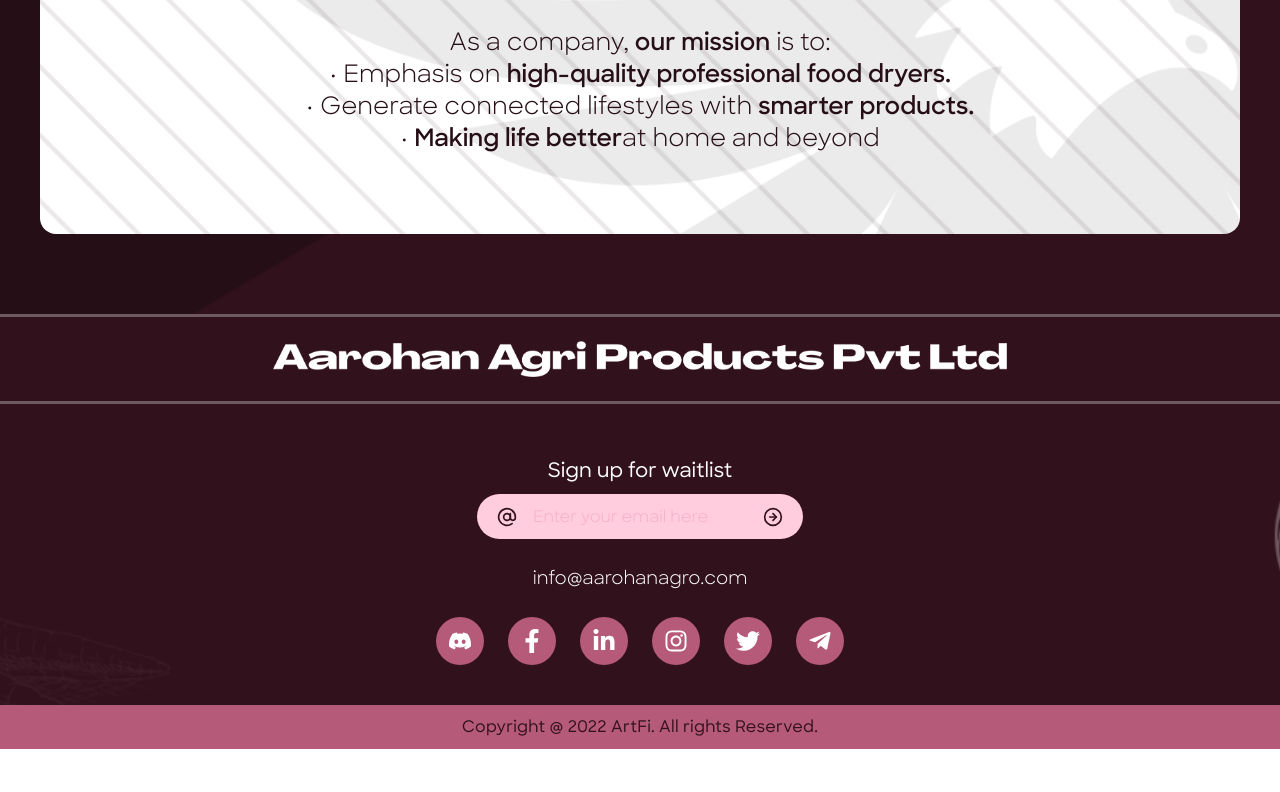
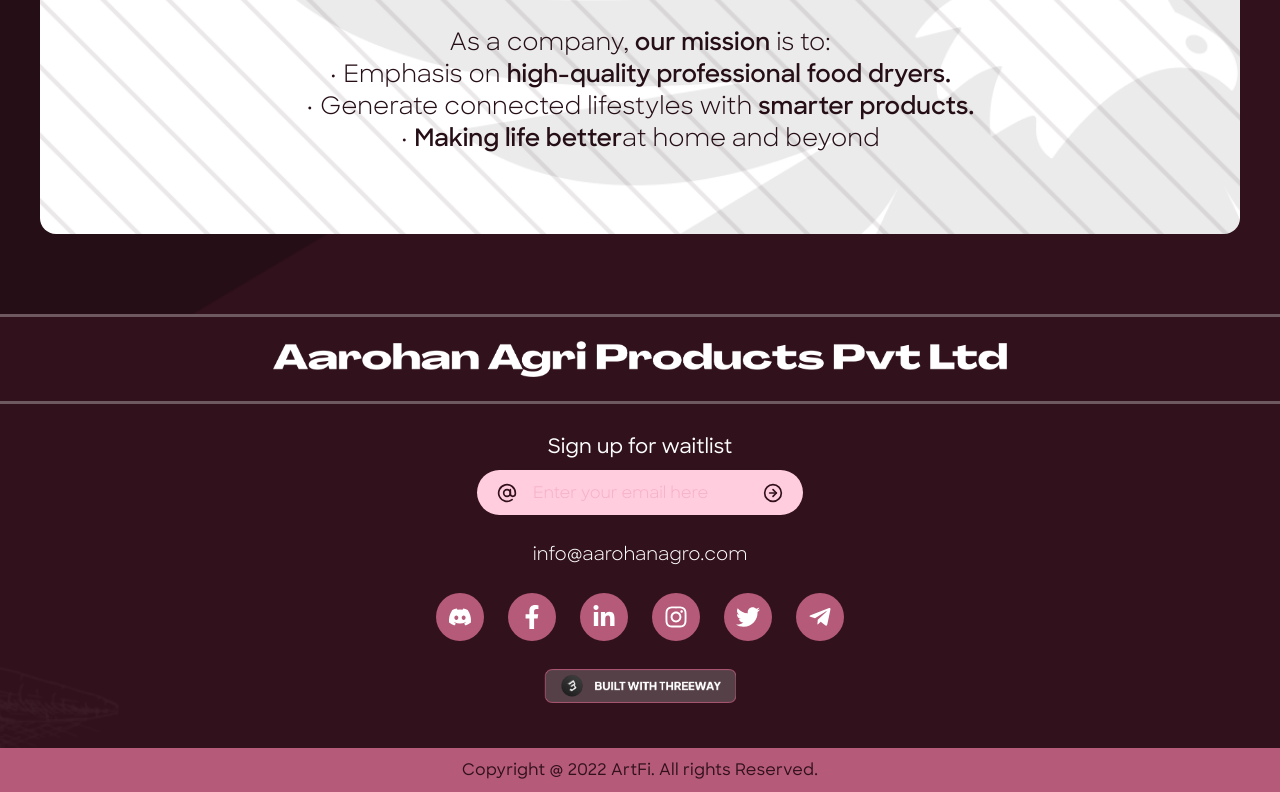
Before and after one commit to KuvakaTech/Aarohan-UI, a Next.js app: page / in a window 1280 px wide. Shown: the part 7474-8266 px from the top of the page. Before the commit the page ends 8223 px from the top, so only its background shows below. Built offline with nearby package versions, Linux system fonts and the light colour scheme.

Commit message:
Built with threeway+Navlinks+minor styling update

```diff
--- a/components/AboutUs/index.tsx
+++ b/components/AboutUs/index.tsx
@@ -5,7 +5,7 @@
 
 export const AboutUs = ({}: AboutUsProps): JSX.Element => {
   return (
-    <div className={style.container}>
+    <div className={style.container} id="AboutUs">
       <div className={style.title}>About Us</div>
       <div className={style.content}>
         <span className={style.boldText}> Aarohan Agri Products Pvt Ltd</span>{" "}
--- a/components/Efficacy/index.tsx
+++ b/components/Efficacy/index.tsx
@@ -5,7 +5,7 @@
 
 export const Efficacy = ({}: EfficacyProps): JSX.Element => {
   return (
-    <div className={style.container}>
+    <div className={style.container} id="Efficacy">
       <div className={style.title}>Efficacy</div>
       <div className={style.content}>
         Hey, find out some other products that can be sundried using REVA - the
--- a/components/Footer/Footer.module.scss
+++ b/components/Footer/Footer.module.scss
@@ -40,7 +40,6 @@
     flex-direction: column;
     align-items: center;
     justify-content: center;
-    margin-top: 24px;
     gap: 10px;
 
     font-weight: 500;
@@ -107,7 +106,6 @@
     align-items: center;
     justify-content: center;
     gap: 24px;
-    margin-bottom: 40px;
 
     a {
       display: flex;
@@ -126,4 +124,21 @@
       }
     }
   }
+
+  .builtThreeway {
+    margin: 0px 0 40px;
+    width: 15%;
+
+    @media screen and (max-width: 992px) {
+      width: 40%;
+    }
+
+    @media screen and (max-width: 480px) {
+      width: 60%;
+    }
+
+    img {
+      width: 100%;
+    }
+  }
 }
--- a/components/Footer/index.tsx
+++ b/components/Footer/index.tsx
@@ -18,7 +18,7 @@
 
 export const Footer = ({}: FooterProps): JSX.Element => {
   return (
-    <div className={style.container}>
+    <div className={style.container} id="ContactUs">
       <div className={style.Logo}>
         <img src="/FooterLogo.png" alt="Logo" />
       </div>
@@ -54,6 +54,10 @@
           <FaTelegramPlane />
         </Link>
       </div>
+
+      <div className={style.builtThreeway}>
+        <img src="/Threeway.png" alt="Built with Threeway" />
+      </div>
     </div>
   );
 };
--- a/components/HowItWorks/index.tsx
+++ b/components/HowItWorks/index.tsx
@@ -5,7 +5,7 @@
 
 export const HowItWorks = ({}: HowItWorksProps): JSX.Element => {
   return (
-    <div className={style.container}>
+    <div className={style.container} id="HowItWorks">
       <div className={style.title}>How It Works</div>
       <div className={style.content}>
         Green India is not just a concept here, we believe in replicating it in
--- a/components/Landing/Landing.module.scss
+++ b/components/Landing/Landing.module.scss
@@ -71,7 +71,7 @@
 
       @media screen and (max-width: 480px) {
         text-align: center;
-        margin-bottom: 24px;
+        margin-bottom: 40px;
         max-width: 80%;
       }
 
--- a/components/Landing/index.tsx
+++ b/components/Landing/index.tsx
@@ -5,7 +5,7 @@
 
 export const Landing = ({}: LandingProps): JSX.Element => {
   return (
-    <div className={style.container}>
+    <div className={style.container} id="Home">
       <div className={style.landingContainer}>
         <div className={style.landingContent}>
           <h1 className={style.landingTitle}>REVA</h1>
--- a/components/Navbar/index.tsx
+++ b/components/Navbar/index.tsx
@@ -26,37 +26,37 @@
         <div className={open ? styles.navigation : styles.open}>
           <div className={styles.navLinks}>
             <div className={styles.navItem}>
-              <Link href="/" passHref>
+              <Link href="#Home" passHref>
                 <p className={styles.text}>Home</p>
               </Link>
             </div>
             <div className={styles.navItem}>
-              <Link href="/" passHref>
+              <Link href="#HowItWorks" passHref>
                 <p className={styles.text}>How it works</p>
               </Link>
             </div>
             <div className={styles.navItem}>
-              <Link href="/" passHref>
+              <Link href="#Product" passHref>
                 <p className={styles.text}>Product</p>
               </Link>
             </div>
             <div className={styles.navItem}>
-              <Link href="/" passHref>
+              <Link href="#Efficacy" passHref>
                 <p className={styles.text}>Efficacy</p>
               </Link>
             </div>
             <div className={styles.navItem}>
-              <Link href="/" passHref>
+              <Link href="#WhyReva" passHref>
                 <p className={styles.text}>Why</p>
               </Link>
             </div>
             <div className={styles.navItem}>
-              <Link href="/" passHref>
+              <Link href="#AboutUs" passHref>
                 <p className={styles.text}>About us</p>
               </Link>
             </div>
             <div className={styles.navItem}>
-              <Link href="/" passHref>
+              <Link href="#ContactUs" passHref>
                 <p className={styles.text}>Contact</p>
               </Link>
             </div>
--- a/components/Product/index.tsx
+++ b/components/Product/index.tsx
@@ -5,7 +5,7 @@
 
 export const Product = ({}: ProductProps): JSX.Element => {
   return (
-    <div className={style.container}>
+    <div className={style.container} id="Product">
       {/* <div className={style.bg1}></div>
       <img src="/ProductBG.png" alt="BG" className={style.bg2} /> */}
       <div className={style.title}>Product</div>
--- a/components/WhyReva/index.tsx
+++ b/components/WhyReva/index.tsx
@@ -6,7 +6,7 @@
 
 export const WhyReva = ({}: WhyRevaProps): JSX.Element => {
   return (
-    <div className={style.container}>
+    <div className={style.container} id="WhyReva">
       {/* <img src="/RevaBG.png" alt="BG" className={style.background} /> */}
       <div className={style.revaContainer}>
         <img src="/WhyReva.png" alt="Why Reva" />
```
Also changed, not shown: public/Threeway.png (added).
